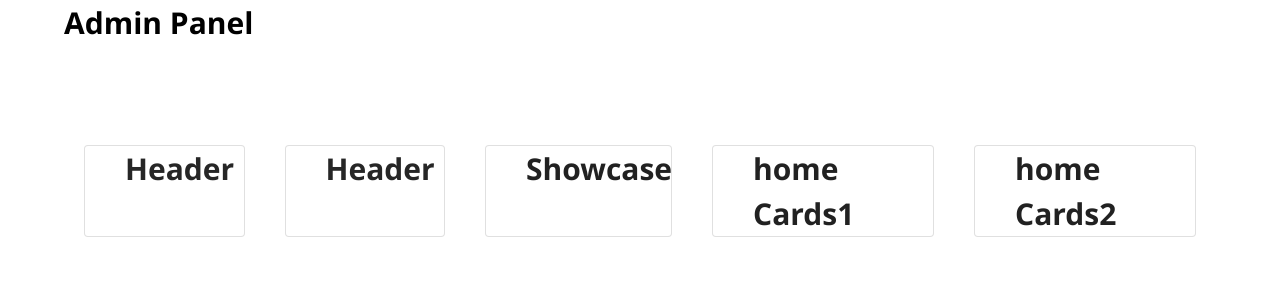
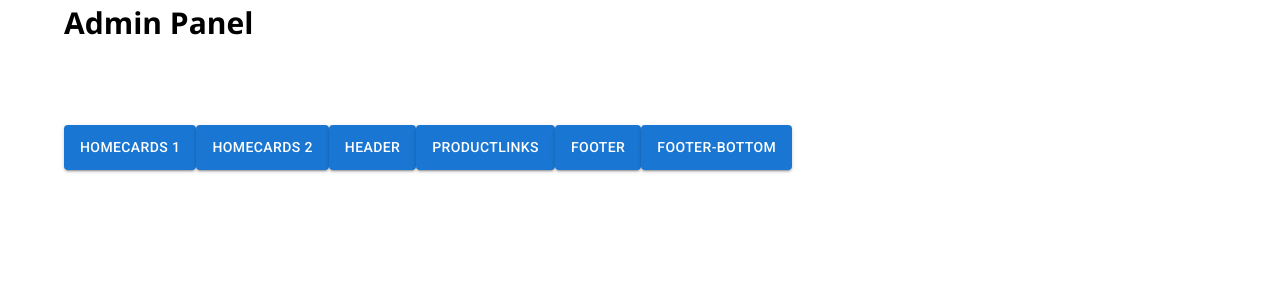
Before and after one commit to jadenitishraj/microsoft, a React (Create React App) app: page /dashboard in a window 1280 px wide. Shown: the top 300 px of the page. Built offline with nearby package versions, Linux system fonts and the light colour scheme.

Commit message:
Added FooterBottom folder after taking merge from master

```diff
--- a/db.json
+++ b/db.json
@@ -54,8 +54,8 @@
   },
   "homecardslist": [
     {
-      "urldata": "urldata",
-      "Headingdata": "Surface Laptop 52",
+      "urldata": "https://cdn-dynmedia-1.microsoft.com/is/image/microsoftcorp/icon-LL-Xbox-Logo-80x80?wid=40&hei=40",
+      "Headingdata": "Surface Laptop 2",
       "Contentdata": "Make life easier with the Samsung Galaxy Note10 Essentials Bundle . Buy the Note10 phone and get up to $100",
       "Contentlinkdata": "Learn More",
       "HomeCardsType": "Type2",
--- a/src/Main.js
+++ b/src/Main.js
@@ -5,10 +5,11 @@ import AdminHeader from "./components/dashboard/header/Header";
 
 import Productlinksadmin  from "./components/productLinks/Productlinks/Productlinksadmin";
 
-import HomeCardsAdmin  from "./components/homeCards/HomeCardsAdmin";
+import HomeCardsAdmin  from "./components/dashboard/HomeCards/HomeCardsAdmin";
 
-import Admin from "./components/Admin/Admin"
+
 import { BrowserRouter as Router, Routes, Route } from "react-router-dom";
+import FooterBottom from "./components/dashboard/FooterBottom/FooterBottom";
 
 export default function Main() {
   return (
@@ -20,7 +21,7 @@ export default function Main() {
           <Route exact path="/admin-header" element={<AdminHeader />} />
           <Route exact path="/admin-productlinks" element={<Productlinksadmin />} />
           <Route exact path="/admin-homecards" element={<HomeCardsAdmin />} />
-          <Route exact path="/admin" element={<Admin />} />
+          <Route exact path="/admin-FooterBottom" element={<FooterBottom />} />
         </Routes>
       </div>
     </Router>
--- a/src/components/Admin/Admin.jsx
+++ /dev/null
@@ -1,17 +0,0 @@
-import { Button } from "@mui/material";
-
-export default function Admin(){
-
-    return (
-        <>
-        <h2>Admin page</h2>
-
-        <Button variant="contained">Admin HomeCards</Button><br />
-        <br  />
-        <Button variant="contained">Admin Header</Button><br   />
-        <br  />
-        <Button variant="contained">Admin ProductLinks</Button><br    />
-
-        </>
-    )
-}
--- a/src/components/dashboard/AdminPanel.jsx
+++ b/src/components/dashboard/AdminPanel.jsx
@@ -14,27 +14,41 @@ export default function AdminPanel() {
   return (
     <div>
       <h1 className="container" >Admin Panel</h1>
-      <div className="container box1">
+      {/* <div className="container box1">
         <Card className="cards" variant="outlined">
-          <Link to="/admin-header"><h1>Header</h1></Link>
+          <Link to="/admin-header">Header</Link>
 
         </Card>
         <Card className="cards" variant="outlined">
-          <Link to="/admin-Productlinks"><h1>Header</h1></Link>
+          <Link to="/admin-Productlinks">Product links</Link>
 
         </Card>
         <Card className="cards" variant="outlined">
-          <h1>Showcase</h1>
+       Showcase
+        </Card>
+        <Card className="cards" variant="contained">
+        <Link to="/admin-homecards">homecards 1</Link>
+
         </Card>
         <Card className="cards" variant="outlined">
-          <h1>home Cards1</h1>
-        </Card>
-        <Card className="cards" variant="outlined">
-          <h1>home Cards2</h1>
+        <Link to="/admin-homecards">homecards 2</Link>
         </Card>
 
 
-      </div>
+      </div> */}
+ <div className="container box1">
+<Button variant="contained" href="/admin-homecards">HomeCards 1</Button><br />
+<br  />
+<Button variant="contained" href="/admin-homecards">HomeCards 2</Button><br />
+<br  />
+<Button variant="contained" href="/admin-header">Header</Button><br   />
+<br  />
+<Button variant="contained" href="/admin-Productlinks">ProductLinks</Button><br    />
+<br  />
+<Button variant="contained" href="/admin-Productlinks">Footer</Button><br    />
+<br  />
+<Button variant="contained" href="/admin-Productlinks">Footer-Bottom</Button><br    />
+    </div>
     </div>
   );
 }
--- /dev/null
+++ b/src/components/dashboard/FooterBottom/FooterBottom.jsx
@@ -0,0 +1,4 @@
+export default function FooterBottom(){
+
+
+}
--- a/src/components/homeCards/HomeCardsAdmin.jsx
+++ b/src/components/dashboard/HomeCards/HomeCardsAdmin.jsx
@@ -5,7 +5,7 @@ import { useDispatch, useSelector } from "react-redux";
 // import {UpdateHomecardsform } from './UpdateHomecardsform'
 
 
-import { Homecards, PostHomecards, DeleteHomecards, UpdatedataHomecards } from '../../actions/Homecards'
+import { Homecards, PostHomecards, DeleteHomecards, UpdatedataHomecards } from '../../../actions/Homecards'
 import Updateform from './Updateform';
 
 export default function HomeCardsAdmin() {
--- a/src/components/homeCards/HomeCards.jsx
+++ b/src/components/homeCards/HomeCards.jsx
@@ -93,6 +93,7 @@ export default function HomeCards() {
   const dispatch = useDispatch();
 
   useEffect(() => {
+
     dispatch(Homecards());
   }, []);
 
```
Also changed, not shown: src/components/dashboard/HomeCards/Updateform.jsx (renamed from src/components/homeCards/Updateform.jsx).
